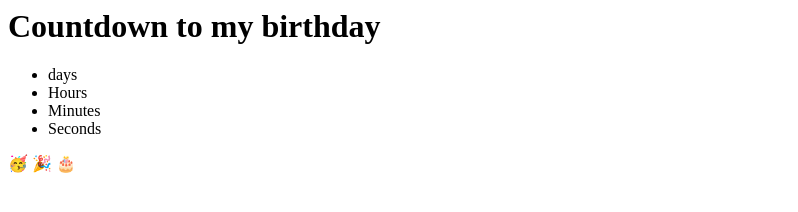
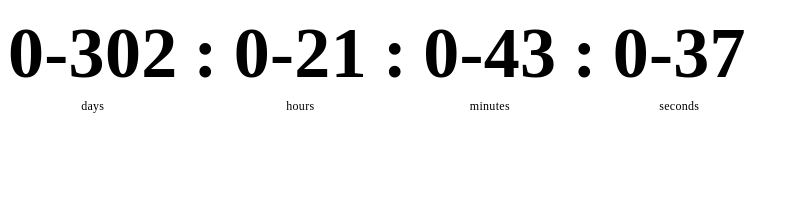
Before and after one commit to BOTCAHX/Runtime-style, a plain HTML site: page index.html in a window 1280 px wide. Shown: the whole page, without its empty margins (0-798 px from the left). Drawn offline with Linux system fonts and the light colour scheme; a web font is replaced by a local one.

Commit message:
Update index.html

```diff
--- a/index.html
+++ b/index.html
@@ -1,16 +1,168 @@
-<div class="container">
-  <h1 id="headline">Countdown to my birthday</h1>
-  <div id="countdown">
-    <ul>
-      <li><span id="days"></span>days</li>
-      <li><span id="hours"></span>Hours</li>
-      <li><span id="minutes"></span>Minutes</li>
-      <li><span id="seconds"></span>Seconds</li>
-    </ul>
+<!DOCTYPE html>
+<html>
+
+<head>
+  <meta name="viewport" content="width=device-width,initial-scale=1,maximum-scale=1,minimum-scale=1,user-scalable=no" />
+  <title>countdown</title>
+  <link href="//fonts.cdnfonts.com/css/samsung-sharp-sans" rel="stylesheet" />
+  <style>
+    .countdown {
+      margin-bottom: 40px;
+      display: flex;
+      flex-direction: row;
+      justify-content: flex-start;
+    }
+
+    @media only screen and (max-width: 1024px) {
+      .countdown {
+        justify-content: center;
+      }
+    }
+
+    .countdown .time {
+      display: flex;
+      flex-direction: column;
+      justify-content: start;
+    }
+
+    .countdown .time:not(:last-child) {
+      margin-right: 16px;
+    }
+
+    .countdown .time #days,
+    .countdown .time #hours,
+    .countdown .time #minutes,
+    .countdown .time #seconds,
+    .countdown .time .semicolon {
+      font-family: Samsung Sharp Sans;
+      font-style: normal;
+      font-weight: bold;
+      letter-spacing: 0.3px;
+    }
+
+    @media only screen and (min-width: 1024px) {
+
+      .countdown .time #days,
+      .countdown .time #hours,
+      .countdown .time #minutes,
+      .countdown .time #seconds,
+      .countdown .time .semicolon {
+        font-size: 72px;
+        line-height: 91px;
+      }
+    }
+
+    @media only screen and (max-width: 1024px) {
+
+      .countdown .time #days,
+      .countdown .time #hours,
+      .countdown .time #minutes,
+      .countdown .time #seconds,
+      .countdown .time .semicolon {
+        font-size: 40px;
+        line-height: 50px;
+        text-align: center;
+      }
+    }
+
+    .countdown .time span {
+      font-family: Samsung Sharp Sans;
+      font-style: normal;
+      font-weight: normal;
+      font-size: 12px;
+      line-height: 15px;
+      text-align: center;
+      letter-spacing: 0.3px;
+      align-self: center;
+    }
+
+    .countdown .semicolon {
+      margin-right: 16px;
+      display: flex;
+      flex-direction: column;
+      justify-content: flex-start;
+      font-family: Samsung Sharp Sans;
+      font-style: normal;
+      font-weight: bold;
+      letter-spacing: 0.3px;
+    }
+
+    @media only screen and (min-width: 1024px) {
+      .countdown .semicolon {
+        font-size: 72px;
+        line-height: 91px;
+      }
+    }
+
+    @media only screen and (max-width: 1024px) {
+      .countdown .semicolon {
+        font-size: 40px;
+        line-height: 50px;
+        text-align: center;
+      }
+    }
+  </style>
+</head>
+
+<body>
+  <div class="hero">
+    <div class="countdown">
+      <div class="time">
+        <span id="days">00</span>
+        <span>days</span>
+      </div>
+      <div class="semicolon">:</div>
+      <div class="time">
+        <span id="hours">00</span>
+        <span>hours</span>
+      </div>
+      <div class="semicolon">:</div>
+      <div class="time">
+        <span id="minutes">00</span>
+        <span>minutes</span>
+      </div>
+      <div class="semicolon">:</div>
+      <div class="time">
+        <span id="seconds">00</span>
+        <span>seconds</span>
+      </div>
+    </div>
   </div>
-  <div id="content" class="emoji">
-    <span>🥳</span>
-    <span>🎉</span>
-    <span>🎂</span>
-  </div>
-</div>
+  <script>
+    function getCounter() {
+      var countDownDate = new Date("Aug 11, 2021 22:00:00").getTime();
+
+      var x = setInterval(function () {
+        var now = new Date().getTime();
+
+        var distance = countDownDate - now;
+
+        var days = Math.floor(distance / (1000 * 60 * 60 * 24));
+        var hours = Math.floor(
+          (distance % (1000 * 60 * 60 * 24)) / (1000 * 60 * 60)
+        );
+        var minutes = Math.floor((distance % (1000 * 60 * 60)) / (1000 * 60));
+        var seconds = Math.floor((distance % (1000 * 60)) / 1000);
+
+        var textDays = document.getElementById("days");
+        var textHours = document.getElementById("hours");
+        var textMinutes = document.getElementById("minutes");
+        var textSeconds = document.getElementById("seconds");
+
+        textDays.innerHTML = days < 10 ? "0" + days : days;
+        textHours.innerHTML = hours < 10 ? "0" + hours : hours;
+        textMinutes.innerHTML = minutes < 10 ? "0" + minutes : minutes;
+        textSeconds.innerHTML = seconds < 10 ? "0" + seconds : seconds;
+
+        if (distance < 0) {
+          clearInterval(x);
+        }
+      }, 1000);
+    }
+
+    getCounter();
+
+  </script>
+</body>
+
+</html>
```
